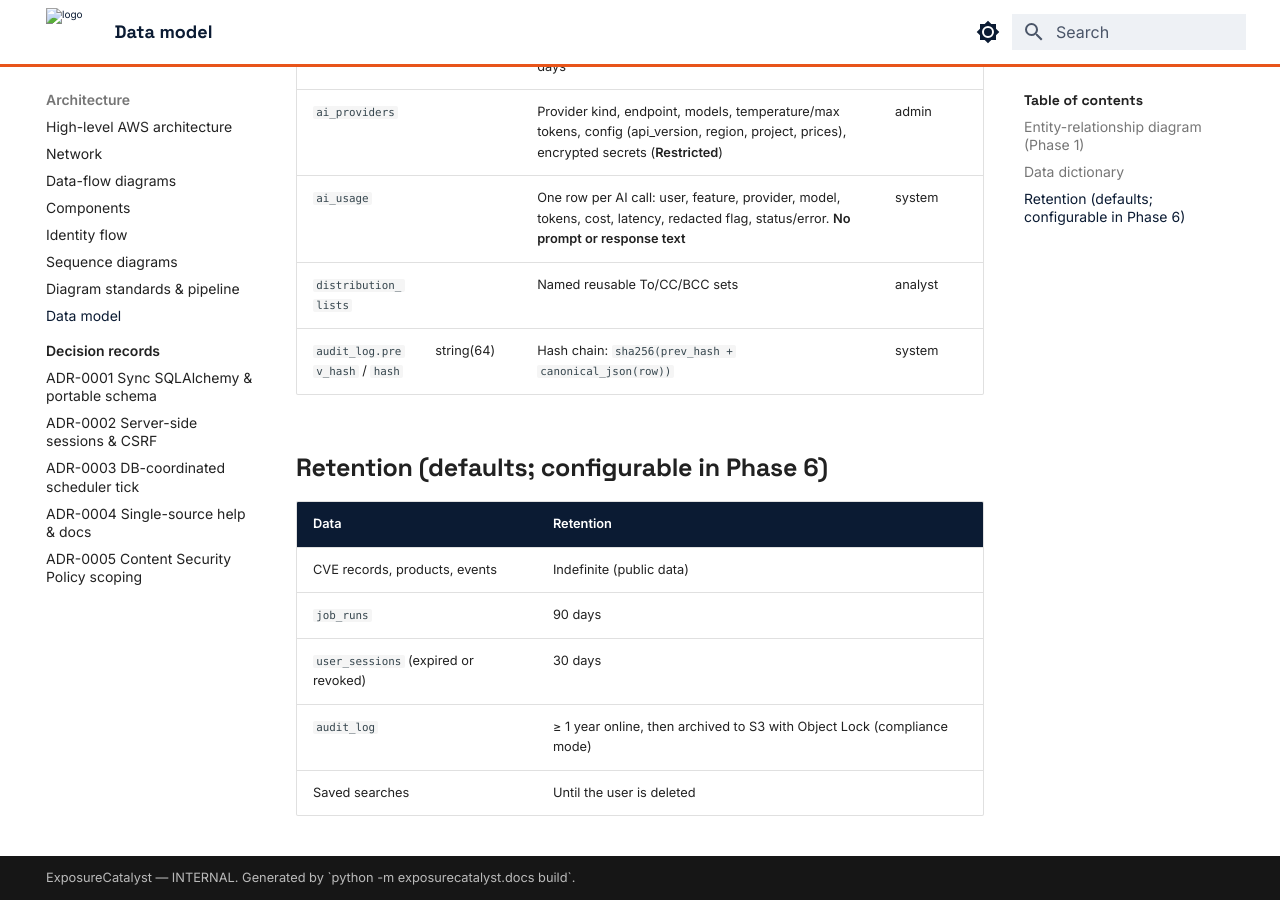
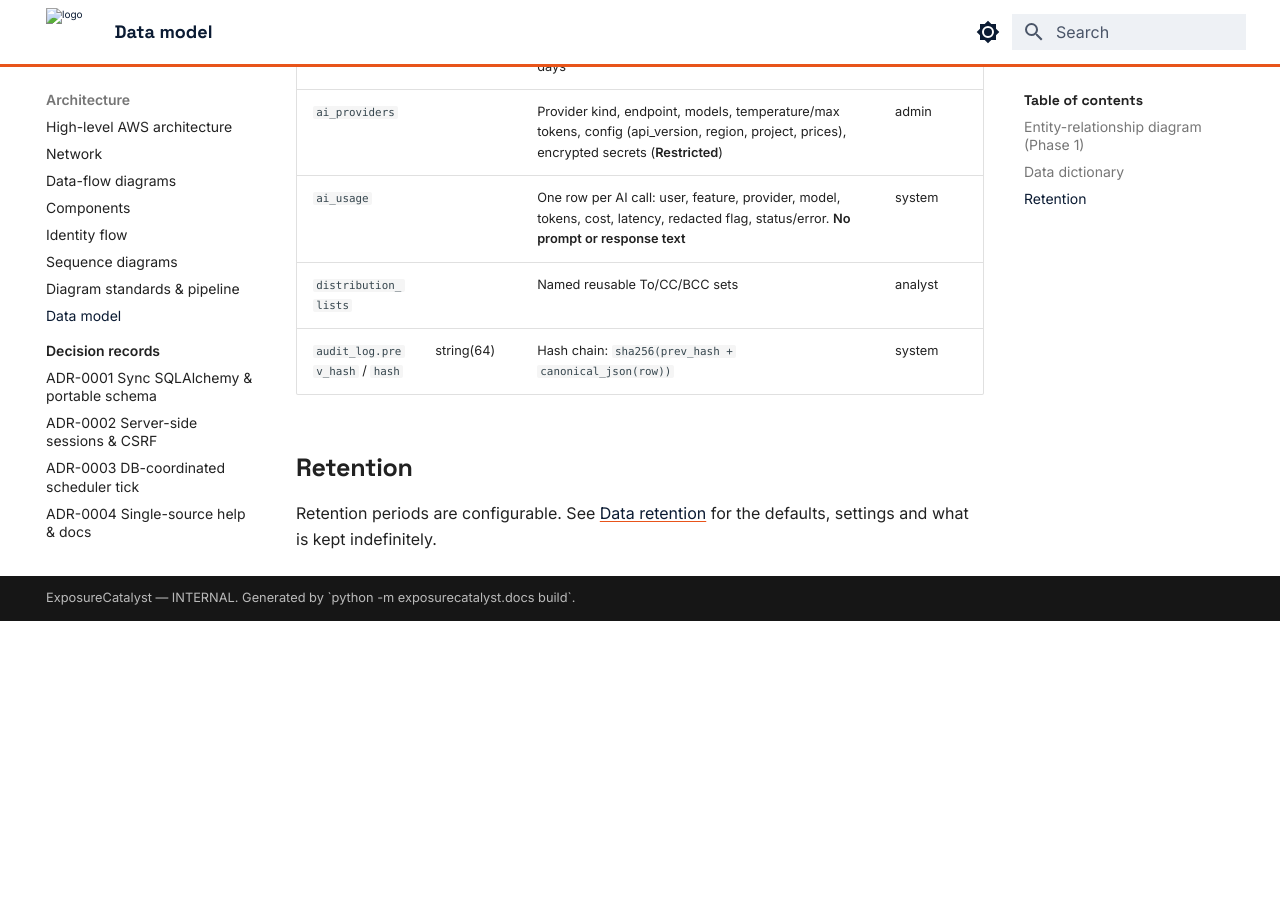
Before and after one commit to mudigondabhanu85/exposurecatalyst, an MkDocs documentation site: the page built from docs/architecture/data-model.md, in a window 1280 px wide and 900 px high, scrolled down 4144 px. Built offline with MkDocs 1.6.1 and Material for MkDocs 9.7.7, drawn with Linux system fonts in a browser that asks for light colours; after the commit the page ends 4765 px from its top, so only the background shows below that.

Commit message:
release: 1.0.0
- Version 0.5.0 -> 1.0.0 (package, image label, compose, Makefile, UI)
- CHANGELOG 1.0.0 with Phase 6 additions and known limitations (OIDC deferred,
  single-region Terraform, mocked connector/AI verification)
- README status, layout and production notes; roadmap marked complete
- Remove stale 'Phase N' forward references and the Help Center placeholder
  replaced by the download section

Co-Authored-By: Claude Opus 5.5 <noreply@anthropic.com>

```diff
--- a/docker-compose.yml
+++ b/docker-compose.yml
@@ -3,7 +3,7 @@
 name: exposurecatalyst
 
 x-app: &app
-  image: exposurecatalyst:0.5.0
+  image: exposurecatalyst:1.0.0
   env_file: .env
   environment:
     EXCAT_DATABASE_URL: postgresql+psycopg://excat:${POSTGRES_PASSWORD:?set POSTGRES_PASSWORD in .env}@postgres:5432/excat
--- a/docs/architecture/data-model.md
+++ b/docs/architecture/data-model.md
@@ -217,12 +217,7 @@ erDiagram
 | `distribution_lists` | | Named reusable To/CC/BCC sets | analyst |
 | `audit_log.prev_hash` / `hash` | string(64) | Hash chain: `sha256(prev_hash + canonical_json(row))` | system |
 
-## Retention (defaults; configurable in Phase 6)
+## Retention
 
-| Data | Retention |
-|---|---|
-| CVE records, products, events | Indefinite (public data) |
-| `job_runs` | 90 days |
-| `user_sessions` (expired or revoked) | 30 days |
-| `audit_log` | ≥ 1 year online, then archived to S3 with Object Lock (compliance mode) |
-| Saved searches | Until the user is deleted |
+Retention periods are configurable. See [Data retention](../security/data-retention.md) for the defaults,
+settings and what is kept indefinitely.
--- a/docs/help/settings-sources.md
+++ b/docs/help/settings-sources.md
@@ -10,8 +10,8 @@ docs: admin-guide/ingestion-sources/
 
 ## What this page is for
 
-Shows the health of each CVE source and lets admins set how often it refreshes. Phase 1 sources are
-NVD API 2.0, CISA KEV and FIRST EPSS.
+Shows the health of each CVE source and lets admins set how often it refreshes. The sources are NVD API 2.0,
+CISA KEV and FIRST EPSS.
 
 ## How to use it
 
--- a/pyproject.toml
+++ b/pyproject.toml
@@ -4,7 +4,7 @@ build-backend = "hatchling.build"
 
 [project]
 name = "exposurecatalyst"
-version = "0.5.0"
+version = "1.0.0"
 description = "ExposureCatalyst — Vulnerability Intelligence & Advisory Platform"
 readme = "README.md"
 requires-python = ">=3.12,<3.13"
--- a/src/exposurecatalyst/__init__.py
+++ b/src/exposurecatalyst/__init__.py
@@ -1,3 +1,3 @@
 """ExposureCatalyst — Vulnerability Intelligence & Advisory Platform."""
 
-__version__ = "0.5.0"
+__version__ = "1.0.0"
```
Also changed, not shown: CHANGELOG.md (+41 -0 lines), README.md (+18 -6 lines), docs/architecture/adr/0004-single-source-help.md (+1 -1 lines), docs/architecture/high-level.md (+2 -1 lines), docs/help/faq.md (+3 -1 lines), docs/index.md (+5 -3 lines), frontend/src/pages/HelpCenter.tsx (+0 -8 lines), 4 other files.
